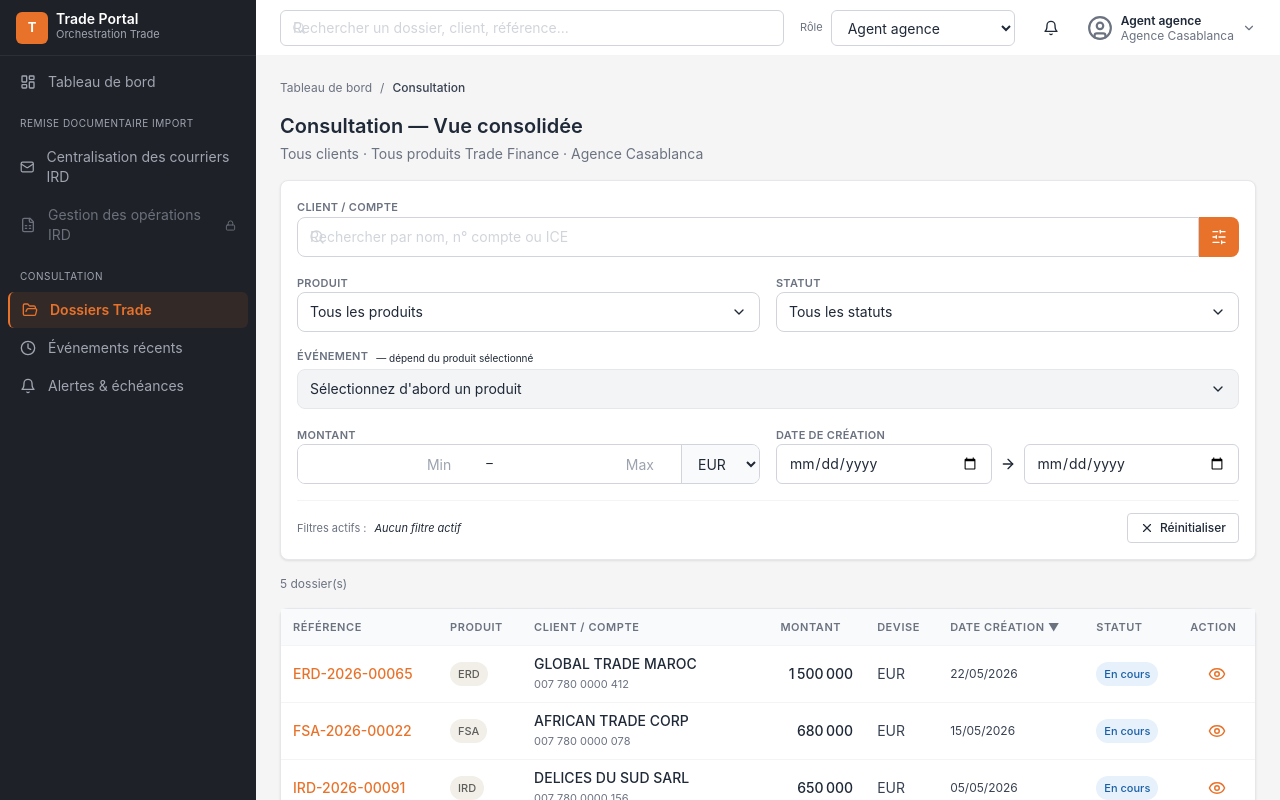
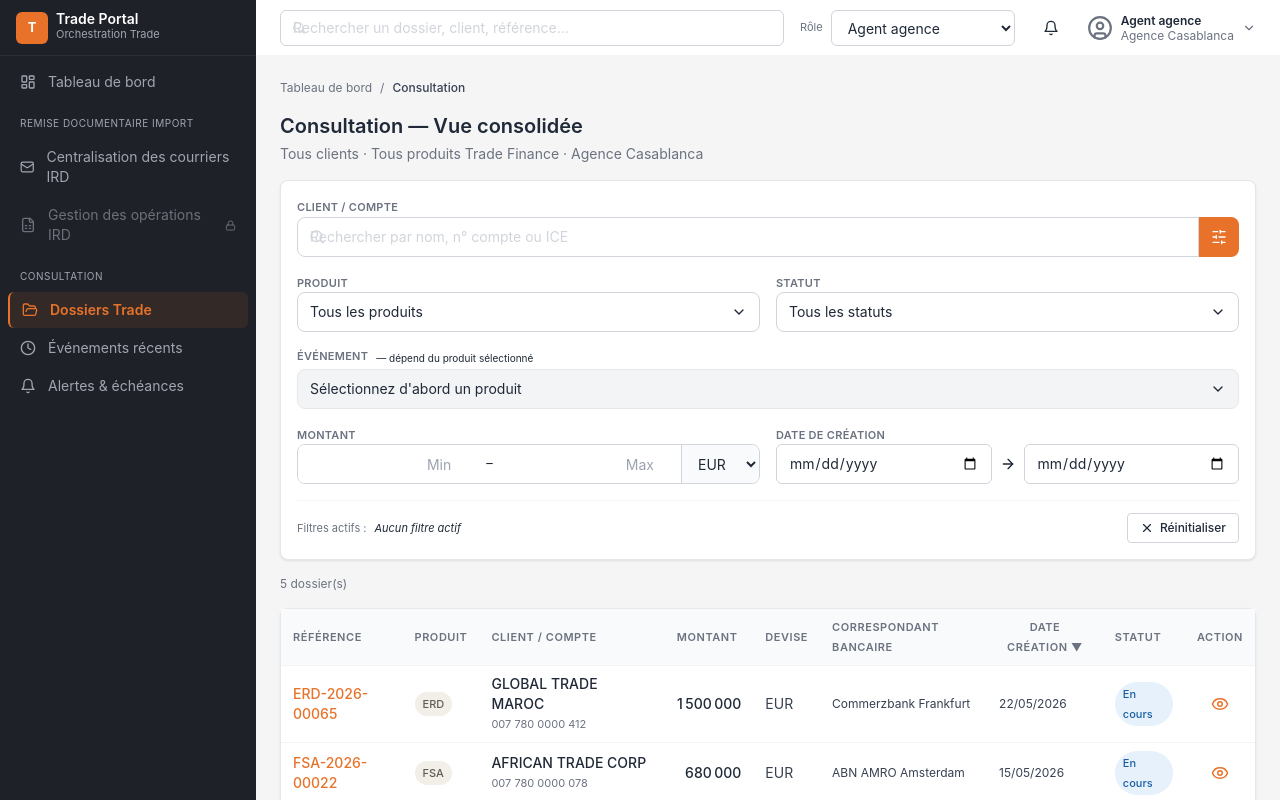
Before and after one commit to ISSAMAWB/TRADE_FRONT_AGENCE, a Next.js app: page /consultation/dossiers in a window 1280 px wide. Shown: the top 800 px of the page. Built offline with nearby package versions, Linux system fonts and the light colour scheme.

Commit message:
feat(consultation): add Correspondant bancaire column to dossier table

```diff
--- a/src/app/consultation/dossiers/page.tsx
+++ b/src/app/consultation/dossiers/page.tsx
@@ -300,6 +300,7 @@ export default function ConsultationDossiersPage() {
               <th>{header("Client / Compte", "client")}</th>
               <th className="text-right">{header("Montant", "montant")}</th>
               <th>{header("Devise", "devise")}</th>
+              <th>Correspondant bancaire</th>
               <th>{header("Date création", "dateCreation")}</th>
               <th>{header("Statut", "statut")}</th>
               <th className="text-center">Action</th>
@@ -318,6 +319,7 @@ export default function ConsultationDossiersPage() {
                 </td>
                 <td className="text-sm font-medium text-ink-800 text-right">{d.montant.toLocaleString("fr-FR")}</td>
                 <td className="text-sm text-ink-700">{d.devise}</td>
+                <td className="text-xs text-ink-700">{d.banqueCorrespondante}</td>
                 <td className="text-xs text-ink-700">{new Date(d.dateCreation).toLocaleDateString("fr-FR")}</td>
                 <td><span className={statutClasses[d.statut]}>{d.statut}</span></td>
                 <td className="text-center">
@@ -329,7 +331,7 @@ export default function ConsultationDossiersPage() {
             ))}
             {paged.length === 0 && (
               <tr>
-                <td colSpan={8} className="text-center text-ink-500 py-10">
+                <td colSpan={9} className="text-center text-ink-500 py-10">
                   <div className="text-sm">Aucun dossier ne correspond à vos critères.</div>
                   <button onClick={resetFilters} className="text-[#E8722A] text-xs hover:underline mt-1">Réinitialiser les filtres</button>
                 </td>
```
